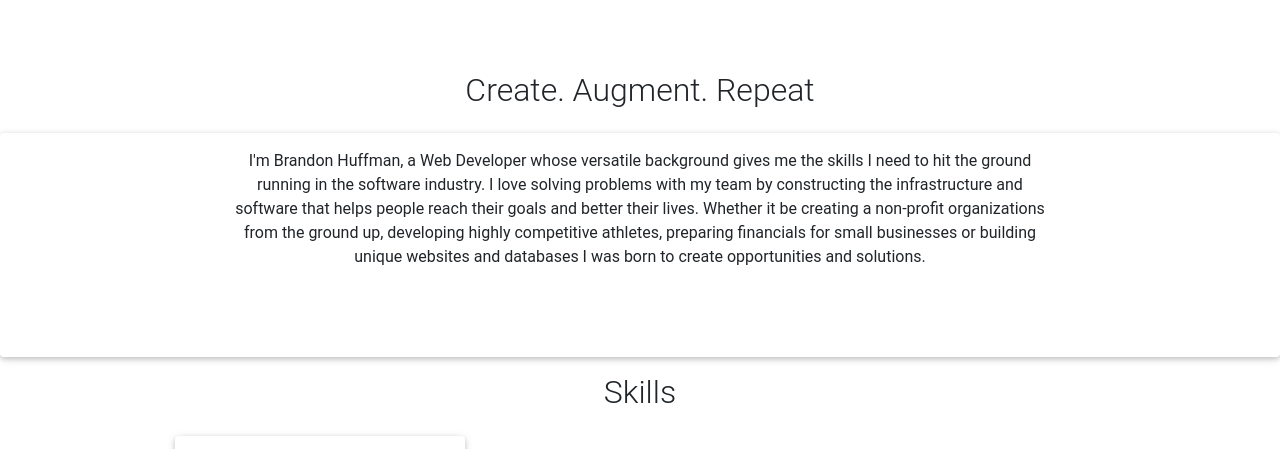
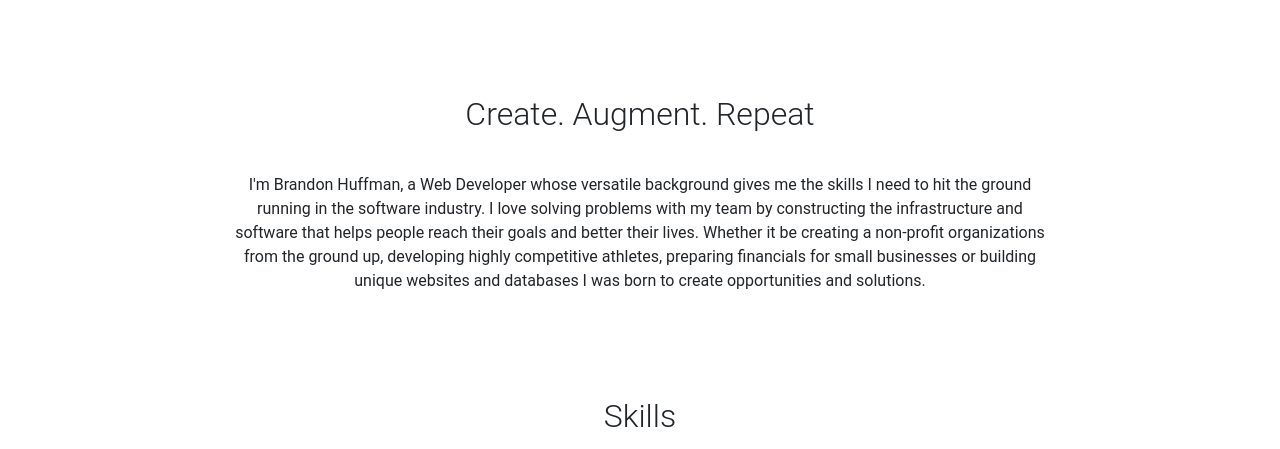
Before and after one commit to bthuffman/personal-website-project, a PHP site: page /milestone-2b.php in a window 1280 px wide. Shown: the part 670-1119 px from the top of the page. Run offline with PHP 8.4, Linux system fonts and the light colour scheme; some libraries are stand-ins or nearby versions.

Commit message:
Border-box shadow issue finally solved with unfortunate but necessary use of * in css.

```diff
--- a/public_html/documentation/milestone-2b-style.css
+++ b/public_html/documentation/milestone-2b-style.css
@@ -1,7 +1,7 @@
 /*GLOBAL STYLES
 ***********************************************************************/
-.card {
-	border: none;
+* {
+	box-shadow: none !important;
 }
 
 /*NAVIGATION BAR
@@ -37,8 +37,8 @@ a {
 }
 
 /*.fab {*/
-	/*font-size: 10rem;*/
-	/*margin-right: 3rem;*/
+/*font-size: 10rem;*/
+/*margin-right: 3rem;*/
 /*}*/
 
 .first-cover-background {
--- a/public_html/documentation/milestone-2b.php
+++ b/public_html/documentation/milestone-2b.php
@@ -6,15 +6,15 @@
 		<title>Who is Brandon Huffman</title>
 		<!-- Font Awesome -->
 <!--		<link rel="stylesheet" href="https://use.fontawesome.com/releases/v5.7.0/css/all.css">-->
-		<!-- Bootstrap core CSS -->
+		<!-- Bootstrap core CSS-->
 		<link href="https://cdnjs.cloudflare.com/ajax/libs/twitter-bootstrap/4.2.1/css/bootstrap.min.css" rel="stylesheet">
 		<!-- Material Design Bootstrap -->
 		<link href="https://cdnjs.cloudflare.com/ajax/libs/mdbootstrap/4.7.3/css/mdb.min.css" rel="stylesheet">
-		<!--------------------------------------------------------------------------------------------My CSS------------->
+		<!--My CSS-->
 		  <link rel="stylesheet" href="milestone-2b-style.css">
-		<!--------------------------------------------------------------------------------------------Font Awesome CSS--->
+		<!--Font Awesome CSS-->
 		<link rel="stylesheet" href="https://use.fontawesome.com/releases/v5.7.2/css/all.css" integrity="sha384-fnmOCqbTlWIlj8LyTjo7mOUStjsKC4pOpQbqyi7RrhN7udi9RwhKkMHpvLbHG9Sr" crossorigin="anonymous">
-		<!--------------------------------------------------------------------------------------------Bootstrap Scripts-->
+		<!--Bootstrap Scripts-->
 		<script src="https://code.jquery.com/jquery-3.3.1.slim.min.js"
 				  integrity="sha384-q8i/X+965DzO0rT7abK41JStQIAqVgRVzpbzo5smXKp4YfRvH+8abtTE1Pi6jizo"
 				  crossorigin="anonymous"></script>
@@ -35,8 +35,7 @@
 	</head>
 </html>
 <body>
-	<!--------------------------------------------------------------------------------------------------Navigation Bar-->
-<section>
+	<!--Navigation Bar-->
 	<div class="first-cover-background">
 	<nav class="navbar navbar-expand-md navbar-dark fixed-top bg-dark transparent-navigation">
 		<div class="container-fluid mt-1 ">
@@ -67,9 +66,7 @@
 			</div>
 		</div>
 	</nav>
-</section>
-	<!-------------------------------------------------------------------------------------------------------Jumbotron-->
-	<section>
+	<!--Jumbotron-->
 	<div class="container-fluid">
 		<div class="jumbotron mt-5 mb-5">
 			<div class="empty col-12 mt-5 mb-5">This will be invisible</div>
@@ -90,9 +87,8 @@
 			<div class="empty col-12 mt-5 mb-3">This will be invisible</div>
 		</div>
 	</div>
-	</section>
-	<!-------------------------------------------------------------------------------------------------------Tag Line-->
-	<section>
+	</div>
+	<!--Tag Line-->
 	<div class="empty col-12 mt-4">This will be invisible</div>
 	<h2 class="mt-5 mb-4 text-center">Create. Augment. Repeat </h2>
 	<div class="card p-3">
@@ -100,10 +96,8 @@
 			<div class="col-8 mb-4">I'm Brandon Huffman, a Web Developer whose versatile background gives me the skills I need to hit the ground running in the software industry. I love solving problems with my team by constructing the infrastructure and software that helps people reach their goals and better their lives. Whether it be creating a non-profit organizations from the ground up, developing highly competitive athletes, preparing financials for small businesses or building unique websites and databases I was born to create opportunities and solutions.</div>
 			<div class="empty col-12 mt-4">This will be invisible</div>
 		</div>
-		</div>
-	</section>
-	<!-------------------------------------------------------------------------------------------------------Skills-->
-	<section>
+	</div>
+	<!--Skills-->
 		<h2 class="mt-3 mb-4 text-center">Skills </h2>
 		<div class="row mx-auto d-flex justify-content-center">
 			<div class="col-10 col-sm-6 col-md-5 col-lg-3">
@@ -139,11 +133,8 @@
 					</div>
 				</div>
 			</div>
-			<div class="empty col-12 mt-4">This will be invisible</div>
 		</div>
-	</section>
-	<!-------------------------------------------------------------------------------------------------------Portfolio-->
-	<section>
+	<!-Portfolio-->
 	<div class="card p-3 bg-primary">
 		<div class="row align-items-center">
 			<div class="mt-5 mb-5 text-center col-12">
@@ -167,14 +158,10 @@
 			<div class="col-0 col-md-1"></div>
 		</div>
 	</div>
-	</section>
-	<!-----------------------------------------------------------------------------------------------------Contact Me->
-	<section>
-	</section>
-	<!--------------------------------------------------------------------------------------------------------Footer----->
-	<section>
+	<!--Contact Me-->
+
+	<!--Footer-->
 	<div class="footer-copyright text-center py-3 bg-dark text-light">© 2019 Copyright:
 		<a href="https://bootcamp-coders/~bhuffman1/"> designb;.com</a>
 	</div>
-	</section>
 </body>
```
Also changed, not shown: 1 other file.
